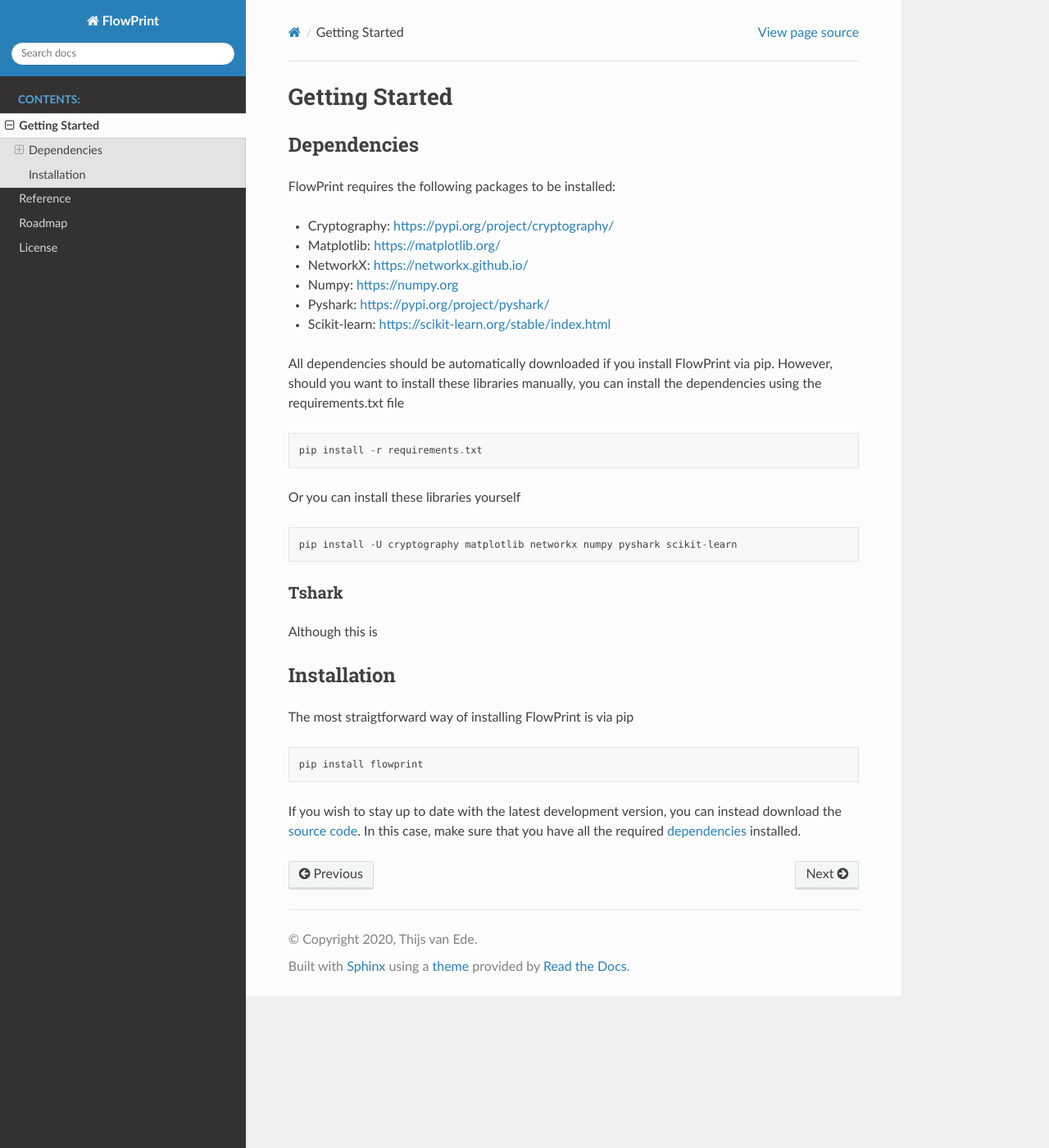
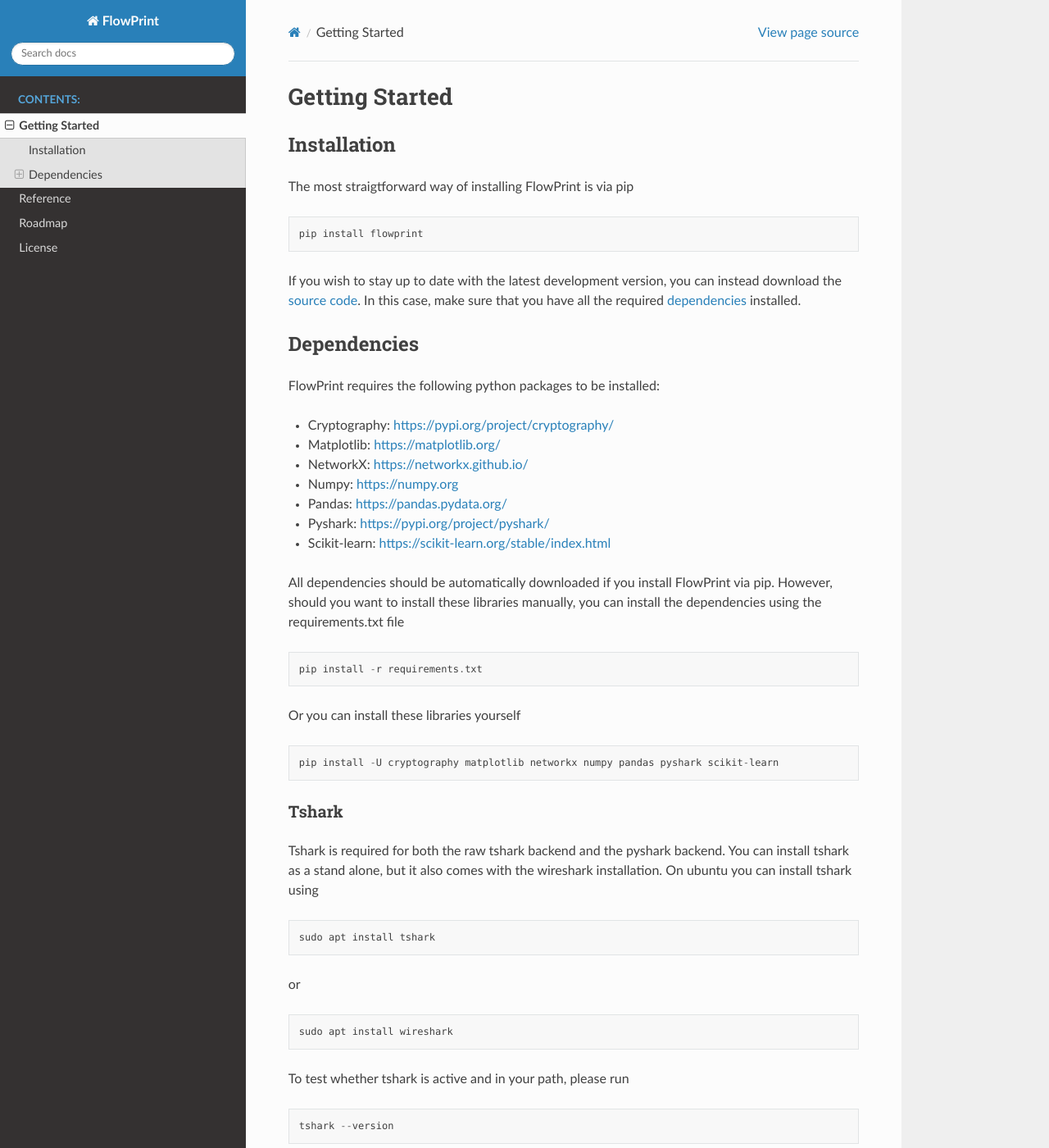
Before and after one commit to Thijsvanede/FlowPrint, a Sphinx documentation site: the page built from docs/source/start.rst, in a window 1280 px wide and 1400 px high. Shown: the whole window at 82% size. Built offline with Sphinx 7.4.7 and the Read the Docs theme 2.0.0, drawn with Linux system fonts in a browser that asks for light colours; some of the changed text lies outside the part shown.

Commit message:
tshark is now required

```diff
--- a/docs/source/roadmap.rst
+++ b/docs/source/roadmap.rst
@@ -3,7 +3,6 @@
 
 This part of the documentation keeps track of desired features in future releases.
 
-- Finish reference guide
 - Add usage examples to documentation
 - Cleanup of Flow API and documentation
 - Move NetworkDestination to its own file
--- a/docs/source/start.rst
+++ b/docs/source/start.rst
@@ -1,32 +1,5 @@
 Getting Started
 ===============
-
-Dependencies
-^^^^^^^^^^^^
-FlowPrint requires the following packages to be installed:
-
-- Cryptography: https://pypi.org/project/cryptography/
-- Matplotlib: https://matplotlib.org/
-- NetworkX: https://networkx.github.io/
-- Numpy: https://numpy.org
-- Pyshark: https://pypi.org/project/pyshark/
-- Scikit-learn: https://scikit-learn.org/stable/index.html
-
-All dependencies should be automatically downloaded if you install FlowPrint via pip. However, should you want to install these libraries manually, you can install the dependencies using the requirements.txt file
-
-.. code::
-
-  pip install -r requirements.txt
-
-Or you can install these libraries yourself
-
-.. code::
-
-  pip install -U cryptography matplotlib networkx numpy pyshark scikit-learn
-
-Tshark
-------
-Although this is
 
 Installation
 ^^^^^^^^^^^^
@@ -41,3 +14,56 @@
 
 .. _dependencies: #Dependencies
 .. _source code: https://github.com/Thijsvanede/FlowPrint
+
+Dependencies
+^^^^^^^^^^^^
+FlowPrint requires the following python packages to be installed:
+
+- Cryptography: https://pypi.org/project/cryptography/
+- Matplotlib: https://matplotlib.org/
+- NetworkX: https://networkx.github.io/
+- Numpy: https://numpy.org
+- Pandas: https://pandas.pydata.org/
+- Pyshark: https://pypi.org/project/pyshark/
+- Scikit-learn: https://scikit-learn.org/stable/index.html
+
+All dependencies should be automatically downloaded if you install FlowPrint via pip. However, should you want to install these libraries manually, you can install the dependencies using the requirements.txt file
+
+.. code::
+
+  pip install -r requirements.txt
+
+Or you can install these libraries yourself
+
+.. code::
+
+  pip install -U cryptography matplotlib networkx numpy pandas pyshark scikit-learn
+
+Tshark
+------
+Tshark is required for both the raw tshark backend and the pyshark backend.
+You can install tshark as a stand alone, but it also comes with the wireshark installation.
+On ubuntu you can install tshark using
+
+.. code::
+
+  sudo apt install tshark
+
+or
+
+.. code::
+
+  sudo apt install wireshark
+
+To test whether tshark is active and in your path, please run
+
+.. code::
+
+  tshark --version
+
+Which should output the current version you are running.
+
+.. note::
+
+  When tshark is not installed, FlowPrint will give a warning message because it tries to use tshark as a backend by default.
+  If tshark cannot be found it falls back on pyshark, which is a lot slower.
```
Also changed, not shown: README.md (+7 -4 lines).
